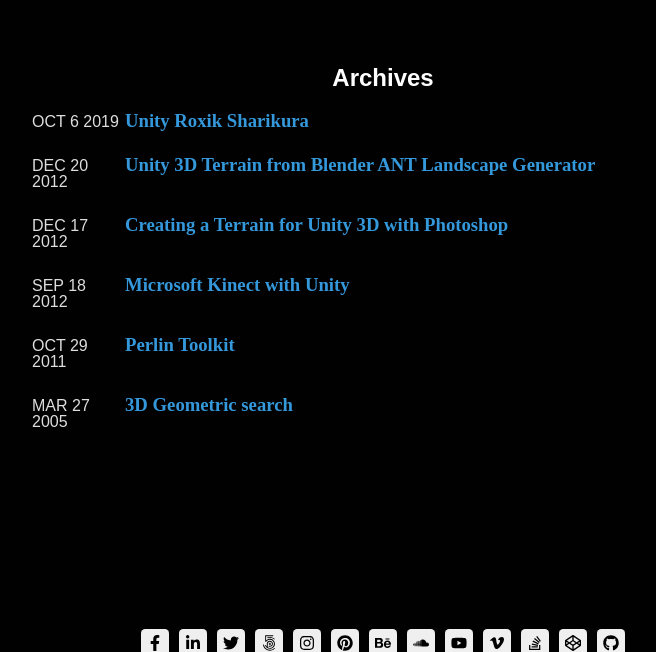
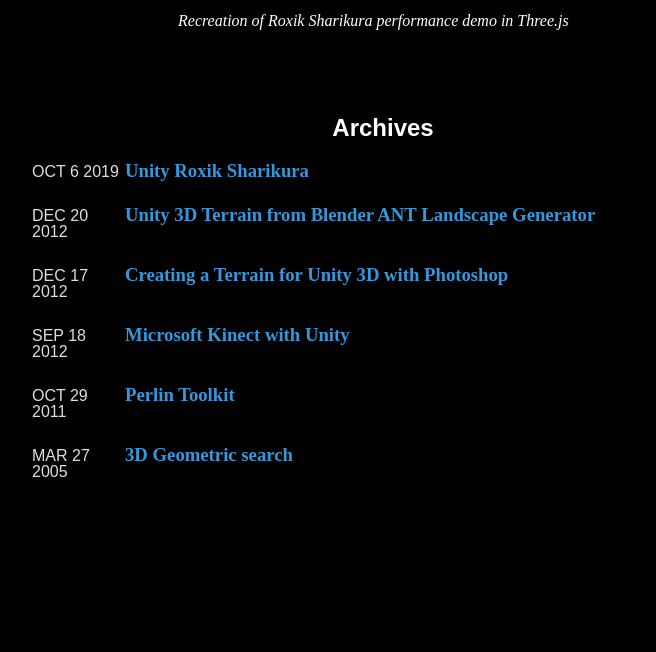
Before and after one commit to jasonsturges/jasonsturges.github.io, a Jekyll site: the page built from index.md, in a window 1280 px wide and 900 px high, scrolled down 1926 px, cut to the strip 248-900 px from the top of the window. Shown: the whole strip, without its empty margins (257-913 px from the left). Built offline with Jekyll 4.4.1, drawn with Linux system fonts in a browser that asks for light colours; some web fonts are replaced.

Commit message:
Codepen footnote

```diff
--- a/_layouts/home.html
+++ b/_layouts/home.html
@@ -39,6 +39,9 @@
   on <a href="https://codepen.io">CodePen</a>.</span>
   </p>
   <script async src="https://static.codepen.io/assets/embed/ei.js"></script>
+  <div class="grid">
+    <p><i>Recreation of Roxik Sharikura performance demo in Three.js</i></p>
+  </div>
 </section>
 
 
```
